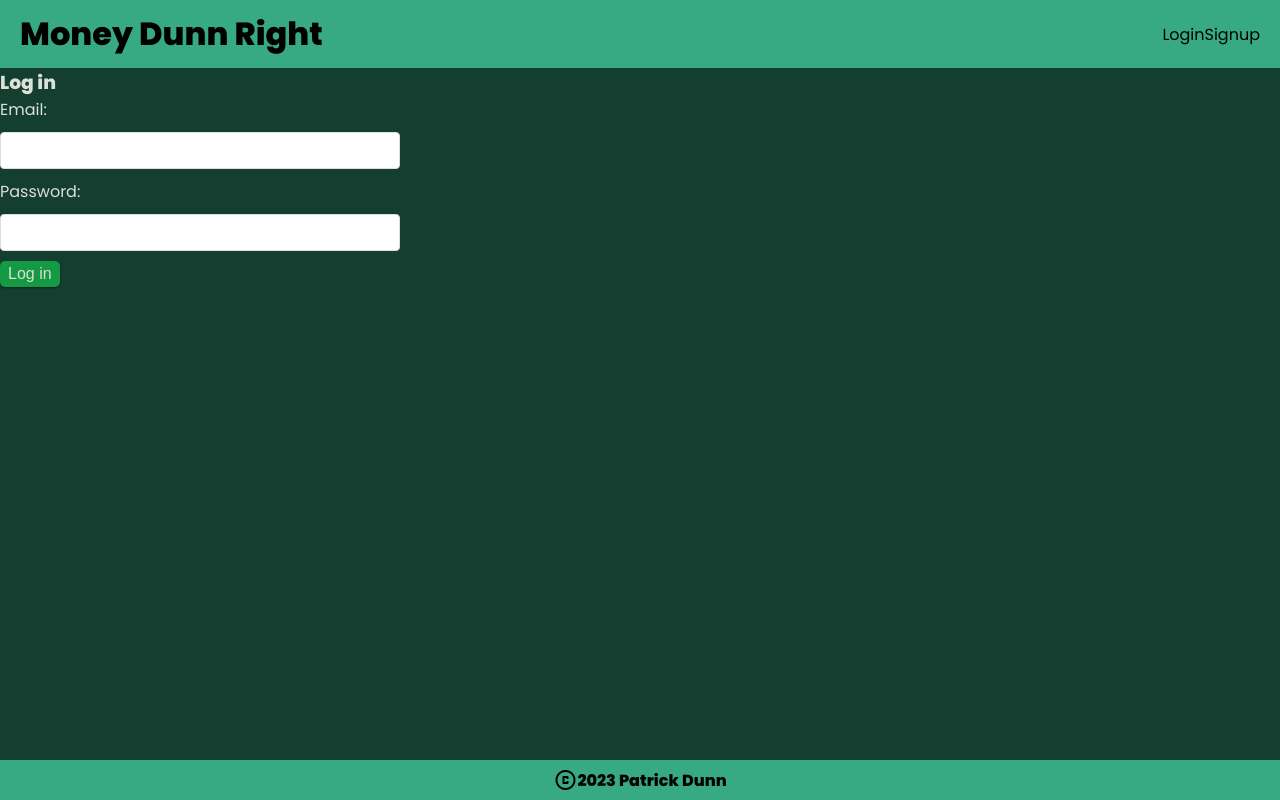
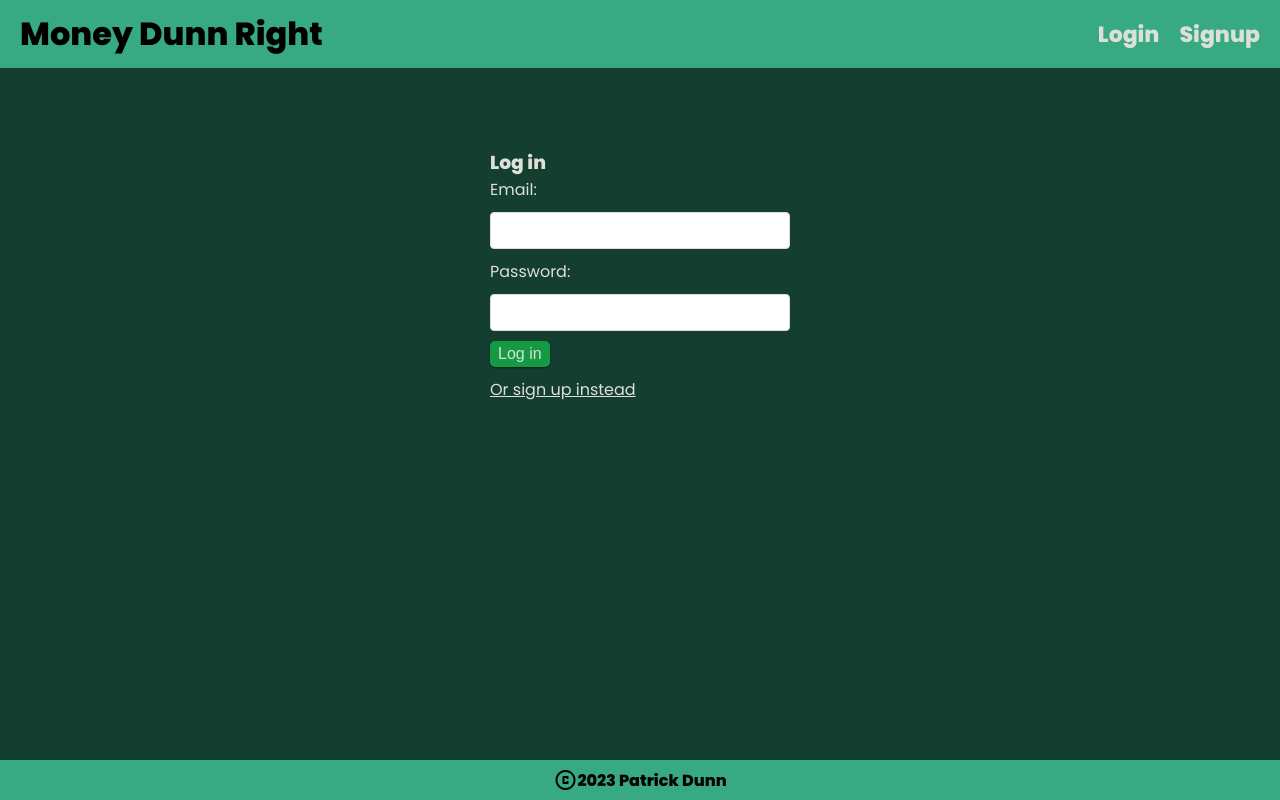
Before and after one commit to knightmac19/Money-Dunn-Right, a React (Create React App) app in the folder frontend/: page /login in a window 1280 px wide. Built offline with nearby package versions, Linux system fonts and the light colour scheme.

Commit message:
formatting / styling nav links & login / signup forms

```diff
--- a/frontend/src/index.css
+++ b/frontend/src/index.css
@@ -232,6 +232,7 @@ input {
   cursor: pointer;
   border-radius: 5px;
   box-shadow: 0px 1px 2px rgba(0, 0, 0, 0.5);
+  margin-bottom: 10px;
 }
 
 .add-transaction-btn:hover {
@@ -309,8 +310,29 @@ input.error {
   }
 }
 
-/* .login, .signup {
+.nav-container {
   display: flex;
-  flex-direction: column;
+  gap: 20px;
+}
 
-} */
+.nav-container a {
+  color: var(--cards-background);
+  font-size: 22px;
+  font-weight: bold;
+}
+
+a:hover {
+  color: var(--gray-btn);
+  text-decoration: underline;
+}
+
+.login, .signup {
+  display: flex;
+  flex-direction: row;
+  justify-content: center;
+  margin: 80px auto;
+}
+
+a {
+  color:var(--cards-background);
+}
--- a/frontend/src/pages/Login.js
+++ b/frontend/src/pages/Login.js
@@ -1,4 +1,5 @@
 import { useState } from 'react'
+import { Link } from 'react-router-dom'
 
 const Login = () => {
   const [email, setEmail] = useState('')
@@ -10,7 +11,8 @@ const Login = () => {
   }
 
   return (
-    <form className='login' onSubmit={handleSubmit}>
+    <div className='login'>
+      <form onSubmit={handleSubmit}>
         <h3>Log in</h3>
 
         <label>Email:</label>
@@ -27,8 +29,14 @@ const Login = () => {
           value={password}
         />
 
-      <button className='add-transaction-btn'>Log in</button>
+        <button className='add-transaction-btn'>Log in </button>
+        <div className='form-link'>
+          <Link to="/signup">Or sign up instead</Link>
+        </div>
+
       </form>
+    </div>
+
   )
 }
 
--- a/frontend/src/pages/Signup.js
+++ b/frontend/src/pages/Signup.js
@@ -1,4 +1,5 @@
 import { useState } from 'react'
+import { Link } from 'react-router-dom'
 
 const Signup = () => {
   const [email, setEmail] = useState('')
@@ -10,7 +11,8 @@ const Signup = () => {
   }
 
   return (
-    <form className='signup' onSubmit={handleSubmit}>
+    <div className='signup'>
+      <form onSubmit={handleSubmit}>
         <h3>Sign up</h3>
 
         <label>Email:</label>
@@ -28,7 +30,12 @@ const Signup = () => {
         />
 
         <button className='add-transaction-btn'>Sign up</button>
+        <div className='form-link'>
+          <Link to="/login">Or log in instead</Link>
+        </div>
       </form>
+    </div>
+
   )
 }
 
```
Lines whose indentation alone changed are shown as unchanged.
